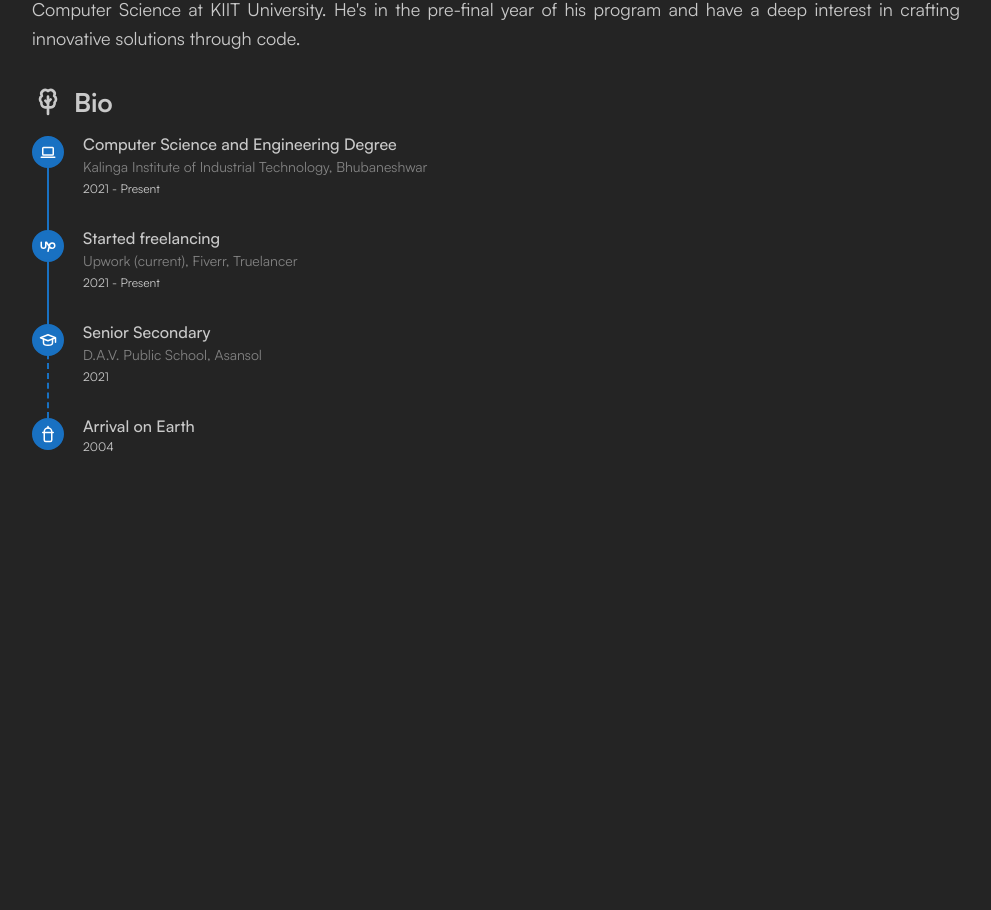
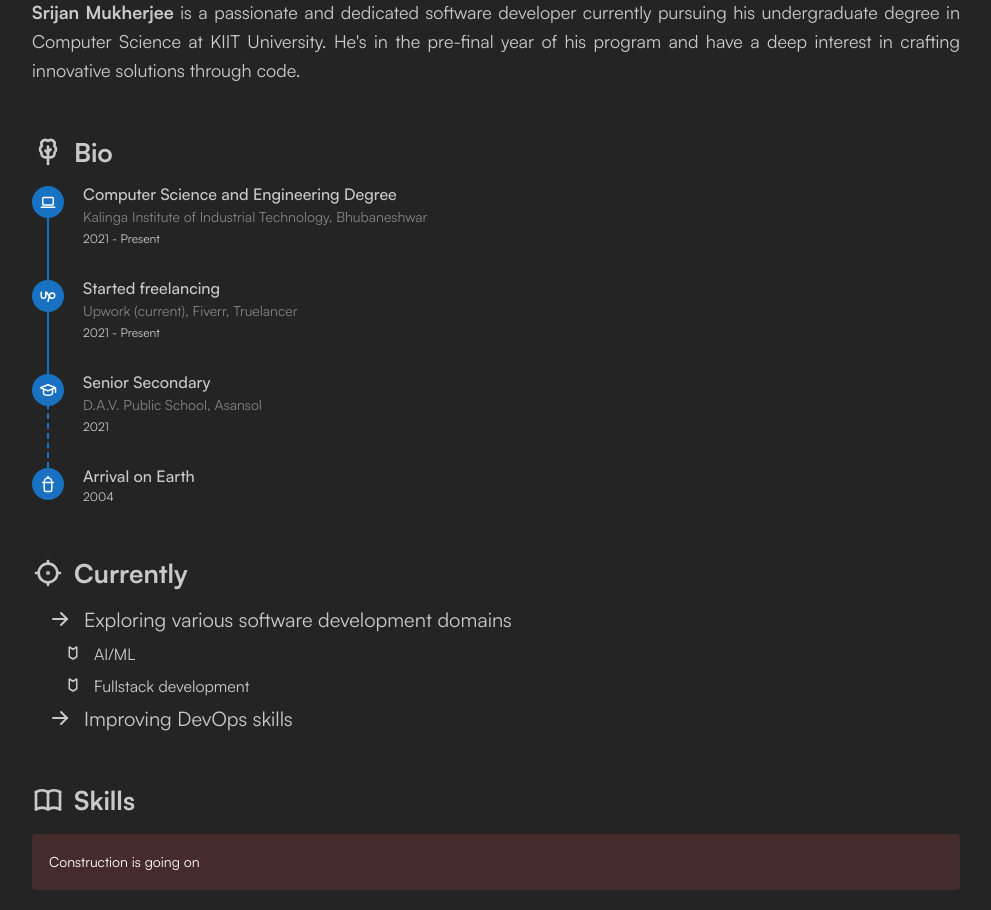
Before and after one commit to srijanmukherjee/portfolio, a Next.js app: page / in a window 1280 px wide. Shown: the part 748-1658 px from the top of the page, without its empty margins (144-1135 px from the left). Before the commit the page ends 1256 px from the top, so only its background shows below. Built offline with nearby package versions, Linux system fonts and the light colour scheme.

Commit message:
added "Currently" section

```diff
--- a/src/app/page.module.css
+++ b/src/app/page.module.css
@@ -5,7 +5,7 @@
     height: min-content;
     padding-top: var(--mantine-spacing-xl);
     gap: 2em;
-    margin-bottom: var(--mantine-spacing-xl);
+    margin-bottom: calc(2 * var(--mantine-spacing-xl));
 }
 
 .firstImpressionContainer {
--- a/src/app/page.tsx
+++ b/src/app/page.tsx
@@ -1,6 +1,7 @@
 "use client";
 
 import {
+    Alert,
     Box,
     Button,
     Container,
@@ -8,7 +9,9 @@ import {
     Group,
     List,
     ListItem,
+    Stack,
     Text,
+    ThemeIcon,
     Timeline,
     Title,
     rem,
@@ -22,7 +25,12 @@ import classes from "./page.module.css";
 import myself from "@/assets/img/me.jpg";
 import links from "@/data/links.json";
 import {
+    IconArrowAutofitContent,
+    IconArrowRight,
+    IconArrowRightCircle,
     IconBabyBottle,
+    IconBadge,
+    IconBook,
     IconBrandUpwork,
     IconDeviceLaptop,
     IconFlower,
@@ -31,6 +39,7 @@ import {
     IconGitBranch,
     IconGitCommit,
     IconGitPullRequest,
+    IconHomeDot,
     IconMessageDots,
     IconSchool,
     IconSchoolOff,
@@ -84,6 +93,7 @@ export default function Home() {
                 </Group>
             </Flex>
 
+            <Stack gap={rem(50)}>
                 {/* About section */}
                 <section>
                     <Title
@@ -98,14 +108,14 @@ export default function Home() {
                             Srijan Mukherjee
                         </Text>{" "}
                         is a passionate and dedicated software developer currently pursuing his
-                    undergraduate degree in Computer Science at KIIT University. He&apos;s in the
-                    pre-final year of his program and have a deep interest in crafting innovative
-                    solutions through code.
+                        undergraduate degree in Computer Science at KIIT University. He&apos;s in
+                        the pre-final year of his program and have a deep interest in crafting
+                        innovative solutions through code.
                     </Text>
                 </section>
 
                 {/* Bio/Timeline  */}
-            <Box my="xl">
+                <Box>
                     <Title
                         order={2}
                         mb="md"
@@ -149,7 +159,9 @@ export default function Home() {
                             </Text>
                         </Timeline.Item>
 
-                    <Timeline.Item title="Arrival on Earth" bullet={<IconBabyBottle size={18} />}>
+                        <Timeline.Item
+                            title="Arrival on Earth"
+                            bullet={<IconBabyBottle size={18} />}>
                             <Text c="dimmed" size="sm"></Text>
                             <Text size="xs" mt={4}>
                                 2004
@@ -159,7 +171,7 @@ export default function Home() {
                 </Box>
 
                 {/* Focus */}
-            {/* <Box>
+                <Box>
                     <Title
                         order={2}
                         mb="md"
@@ -167,7 +179,28 @@ export default function Home() {
                         style={{ alignItems: "center", gap: "10px" }}>
                         <IconFocus2 size={32} /> Currently
                     </Title>
-            </Box> */}
+                    <List size="xl" center withPadding icon={<IconArrowRight size={24} />}>
+                        <List.Item>Exploring various software development domains</List.Item>
+                        <List ml="md" icon={<IconBadge size={18} />} center spacing="sm" my="xs">
+                            <List.Item>AI/ML</List.Item>
+                            <List.Item>Fullstack development</List.Item>
+                        </List>
+                        <List.Item>Improving DevOps skills</List.Item>
+                    </List>
+                </Box>
+
+                {/* Skills */}
+                <Box>
+                    <Title
+                        order={2}
+                        mb="md"
+                        display="flex"
+                        style={{ alignItems: "center", gap: "10px" }}>
+                        <IconBook size={32} /> Skills
+                    </Title>
+                    <Alert color="red">Construction is going on</Alert>
+                </Box>
+            </Stack>
         </Container>
     );
 }
```
Lines whose indentation alone changed are shown as unchanged.
